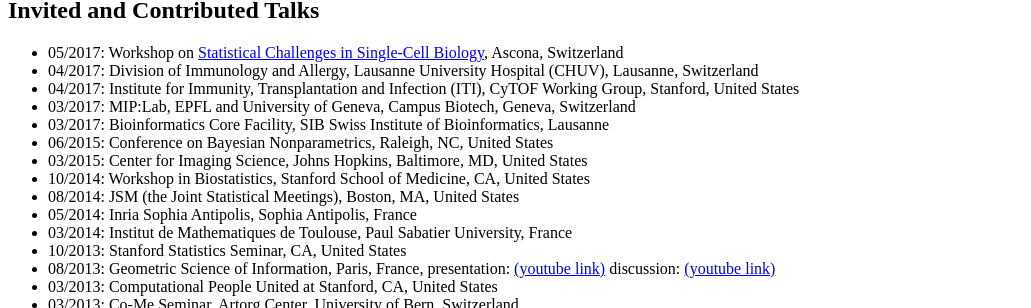
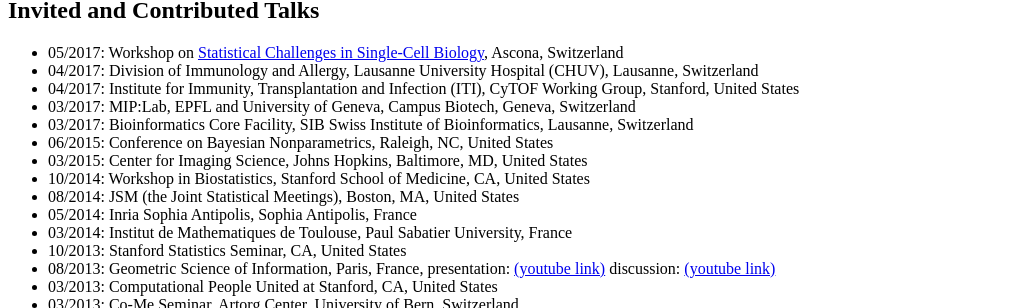
Before and after one commit to ChristofSeiler/ChristofSeiler.github.io, a Jekyll site: the page built from about.md, in a window 1280 px wide. Shown: the part 879-1187 px from the top of the page, without its empty margins (0-1031 px from the left). Built offline with Jekyll 4.4.1, drawn with Linux system fonts in a browser that asks for light colours.

Commit message:
update talks

```diff
--- a/about.md
+++ b/about.md
@@ -40,7 +40,7 @@ Inria: French Institute for Research in Computer Science and Automation
 * 04/2017: Division of Immunology and Allergy, Lausanne University Hospital (CHUV), Lausanne, Switzerland
 * 04/2017: Institute for Immunity, Transplantation and Infection (ITI), CyTOF Working Group, Stanford, United States
 * 03/2017: MIP:Lab, EPFL and University of Geneva, Campus Biotech, Geneva, Switzerland
-* 03/2017: Bioinformatics Core Facility, SIB Swiss Institute of Bioinformatics, Lausanne
+* 03/2017: Bioinformatics Core Facility, SIB Swiss Institute of Bioinformatics, Lausanne, Switzerland
 * 06/2015: Conference on Bayesian Nonparametrics, Raleigh, NC, United States
 * 03/2015: Center for Imaging Science, Johns Hopkins, Baltimore, MD, United States
 * 10/2014: Workshop in Biostatistics, Stanford School of Medicine, CA, United States
```
